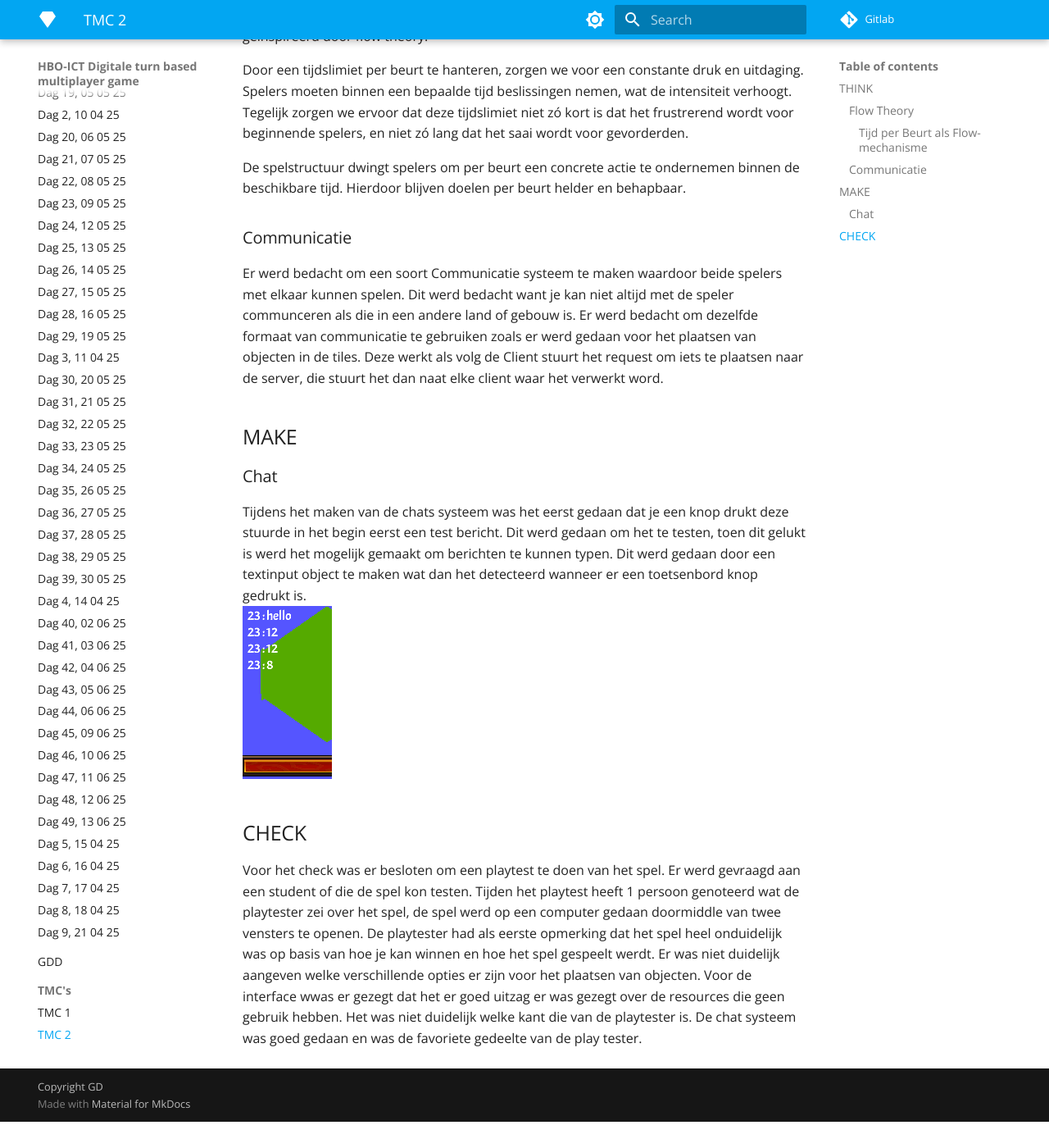
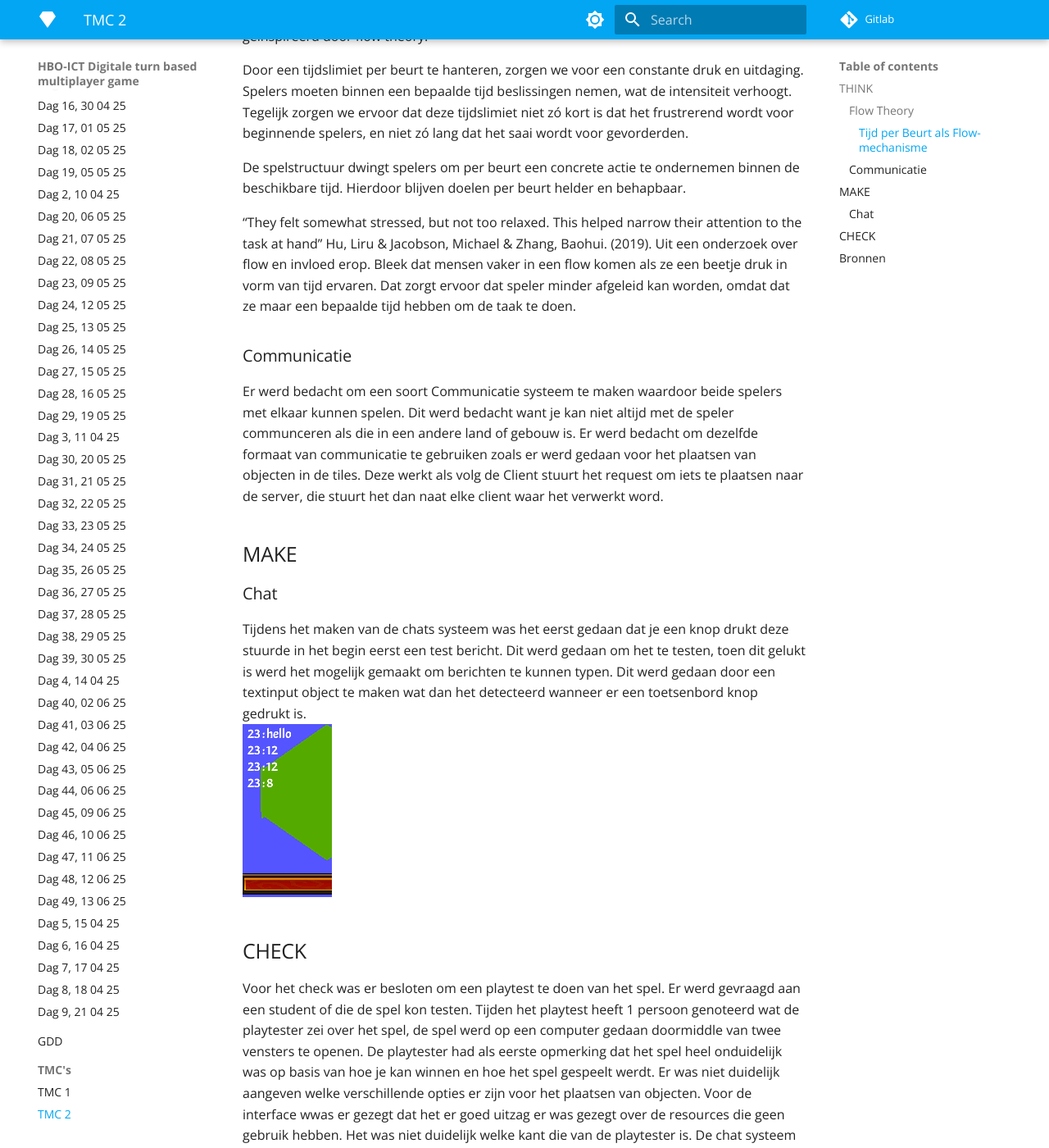
Before and after one commit to lieuweZ/HexFront, an MkDocs documentation site: the page built from docs/TMC's/TMC_2/TMC 2.md, in a window 1280 px wide and 1400 px high, scrolled down 312 px. Shown: the whole window at 82% size. Built offline with MkDocs 1.6.1 and Material for MkDocs 9.7.7, drawn with Linux system fonts in a browser that asks for light colours; nearby versions of some CDN libraries; library files that are not in the unit come from our copies; before the commit the page ends 1680 px from its top, so only the background shows below that; some of the changed text lies outside the part shown.

Commit message:
Docs: Bron toegevoegd en Feedback loop

```diff
--- a/docs/TMC's/TMC_2/TMC 2.md
+++ b/docs/TMC's/TMC_2/TMC 2.md
@@ -10,6 +10,9 @@
 Door een tijdslimiet per beurt te hanteren, zorgen we voor een constante druk en uitdaging. Spelers moeten binnen een bepaalde tijd beslissingen nemen, wat de intensiteit verhoogt. Tegelijk zorgen we ervoor dat deze tijdslimiet niet zó kort is dat het frustrerend wordt voor beginnende spelers, en niet zó lang dat het saai wordt voor gevorderden.
 
 De spelstructuur dwingt spelers om per beurt een concrete actie te ondernemen binnen de beschikbare tijd. Hierdoor blijven doelen per beurt helder en behapbaar.
+
+"They felt somewhat stressed, but not too relaxed. This helped narrow their attention to the task at hand" Hu, Liru & Jacobson, Michael & Zhang, Baohui. (2019).
+Uit een onderzoek over flow en invloed erop. Bleek dat mensen vaker in een flow komen als ze een beetje druk in vorm van tijd ervaren. Dat zorgt ervoor dat speler minder afgeleid kan worden, omdat dat ze maar een bepaalde tijd hebben om de taak te doen.
 
 ### Communicatie
 Er werd bedacht om een soort Communicatie systeem te maken waardoor beide spelers met elkaar kunnen spelen.
@@ -31,3 +34,6 @@
 Voor de interface wwas er gezegt dat het er goed uitzag er was gezegt over de resources die geen gebruik hebben.
 Het was niet duidelijk welke kant die van de playtester is.
 De chat systeem was goed gedaan en was de favoriete gedeelte van de play tester.
+
+## Bronnen
+Hu, Liru & Jacobson, Michael & Zhang, Baohui. (2019). The Impact of Time Constraints on Flow Experience in an Educational Game.(https://www.researchgate.net/publication/334450413_The_Impact_of_Time_Constraints_on_Flow_Experience_in_an_Educational_Game)
```
